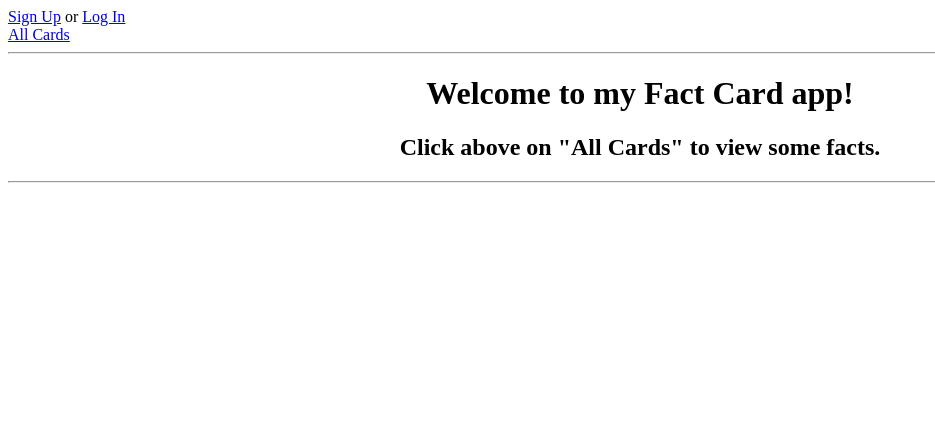
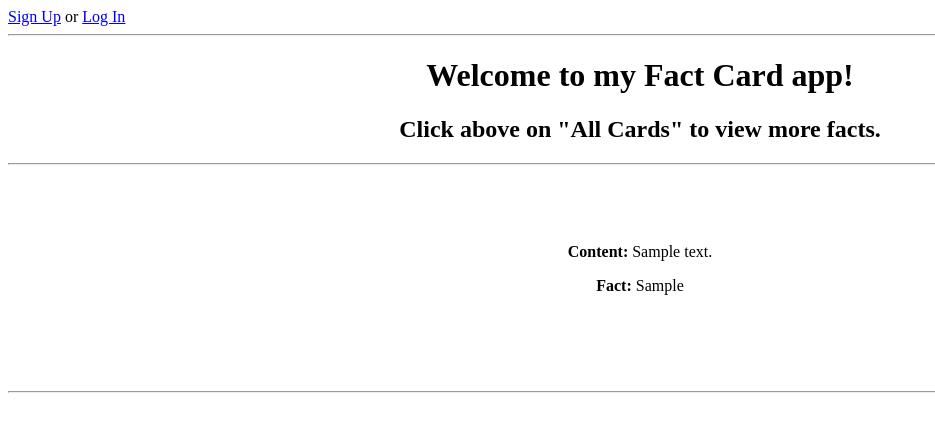
Before and after one commit to eerrad213/fact-cards, a Rails app: page / in a window 1280 px wide. Shown: the top 432 px of the page, without its empty margins (0-935 px from the left). Run offline with Rails 7, Linux system fonts and the light colour scheme; tables that the repository leaves empty hold one stand-in row (values such as "Sample post"); style sheets or scripts are compiled from the project's sources; parts of the project's set-up code (start-up, migrations or seed data) failed here and were passed over; some libraries are stand-ins or nearby versions.

Commit message:
Was able to get the welcome screen to show the last card, will still need to work on getting it to randomize a card amd to make ref. link clickable.

```diff
--- a/app/controllers/users_controller.rb
+++ b/app/controllers/users_controller.rb
@@ -14,7 +14,6 @@ class UsersController < ApplicationController
   end
 
   private
-
   def user_params
     params.require(:user).permit(:email, :password, :salt, :encrypted_password)
   end
--- a/app/controllers/welcome_controller.rb
+++ b/app/controllers/welcome_controller.rb
@@ -1,4 +1,9 @@
 class WelcomeController < ApplicationController
-  def index
-  end
+	def index
+		@card = Card.order("rand()").limit(1)
+	end
+
+	def show
+		redirect_to card_path(Card.last) and return
+	end
 end
--- /dev/null
+++ b/app/views/cards/_card.html.erb
@@ -0,0 +1,11 @@
+<center>
+<p>
+  <strong>Content:</strong>
+  <%= card.content %>
+</p>
+
+<p>
+  <strong>Fact:</strong>
+  <%= card.fact %>
+</p>
+</center>
--- a/app/views/cards/_form.html.erb
+++ b/app/views/cards/_form.html.erb
@@ -30,6 +30,6 @@
 
   <p>
     <%= f.label :references %><br>
-    <%= f.text_field :references %>
+    <%= f.url_field :references %>
   </p>
 <% end %>
--- a/app/views/cards/show.html.erb
+++ b/app/views/cards/show.html.erb
@@ -20,7 +20,7 @@
 
 <p>
   <strong>References:</strong>
-  <%= @card.references %>
+  <%= link_to @card.references %>
 </p>
 </center>
 
--- a/app/views/welcome/index.html.erb
+++ b/app/views/welcome/index.html.erb
@@ -1,8 +1,19 @@
+<% if current_user %>
 <%= link_to 'All Cards', controller: 'cards' %>
+<% end %>
 <center>
 	<hr>
 	<h1>Welcome to my Fact Card app!</h1>
 
-	<h2>Click above on "All Cards" to view some facts.</h2>
+	<h2>Click above on "All Cards" to view more facts.</h2>
+	<hr>
+	<br>
+	<br>
+	<br>
+	<%= render partial: 'cards/card', locals: { card: Card.last } %>
+	<br>
+	<br>
+	<br>
+	<br>
 	<hr>
 </center>
```
